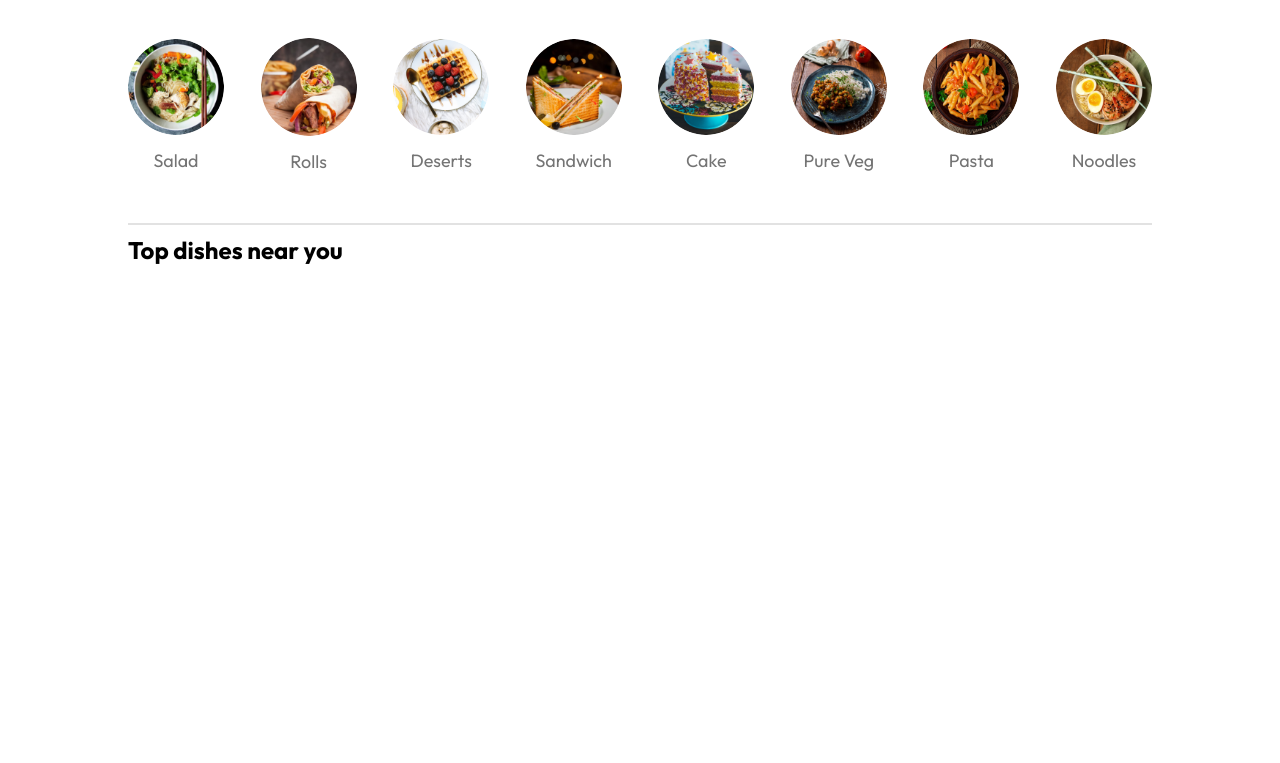
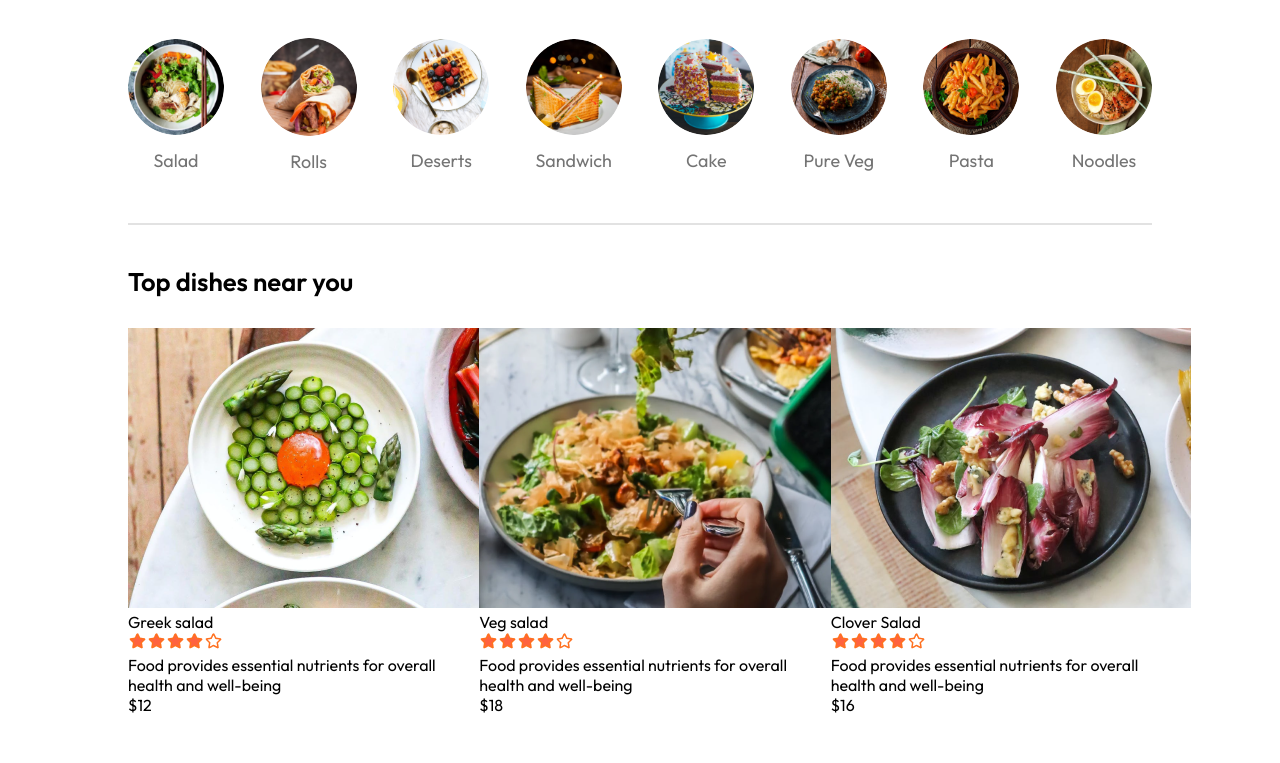
Before and after one commit to partth-code/OnePlate, a React (Vite) app in the folder OnePlate/: page / in a window 1280 px wide. Shown: the part 679-1442 px from the top of the page. Before the commit the page ends 944 px from the top, so only its background shows below. Built offline with nearby package versions, Linux system fonts and the light colour scheme.

Commit message:
components:Added style to FoodDisplay

```diff
--- a/OnePlate/src/components/FoodDisplay/FoodDisplay.css
+++ b/OnePlate/src/components/FoodDisplay/FoodDisplay.css
@@ -0,0 +1,17 @@
+.food-display{
+    margin-top: 30px;
+}
+
+.food-display h2{
+    font-size: max(2vw,22px);
+    font-weight: 600;
+}
+
+
+.food-display-list{
+    display: grid;
+    grid-template-columns: repeat(auto-fill,minmax(240px,1fr));
+    margin-top: 30px;
+    gap: 30px;
+    row-gap: 50px;
+}
--- a/OnePlate/src/components/FoodDisplay/FoodDisplay.tsx
+++ b/OnePlate/src/components/FoodDisplay/FoodDisplay.tsx
@@ -1,13 +1,25 @@
 import React from 'react';
 import "./FoodDisplay.css"
 import { useStore } from '../../hooks/useStore';
+import FoodItem from '../FoodItem/FoodItem';
 
-const FoodDisplay = () => {
+
+type FoodDisplayProrps = {
+    category:string;
+}
+const FoodDisplay = ({category}:FoodDisplayProrps) => {
 
     const {food_list}  = useStore();
     return (
         <div className='food-display' id='food-display'>
             <h2>Top dishes near you</h2>
+            <div className="food-display-list">
+                {food_list.map((item,index)=>{
+                    return (
+                        <FoodItem key={index} id={item._id} name={item.name} description={item.description} price={item.price} image={item.image} />
+                    )
+                })}
+            </div>
 
         </div>
     )
```
